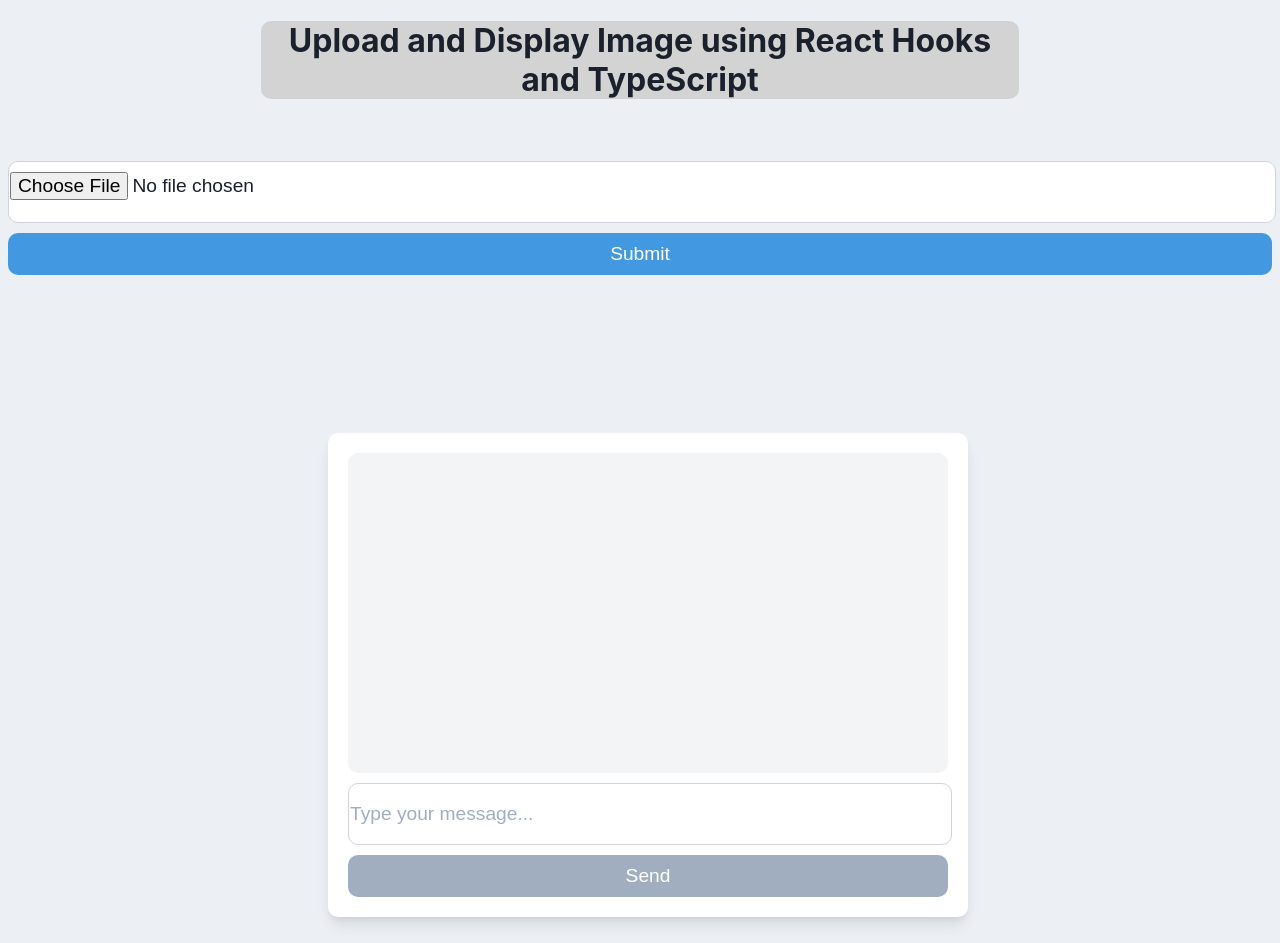
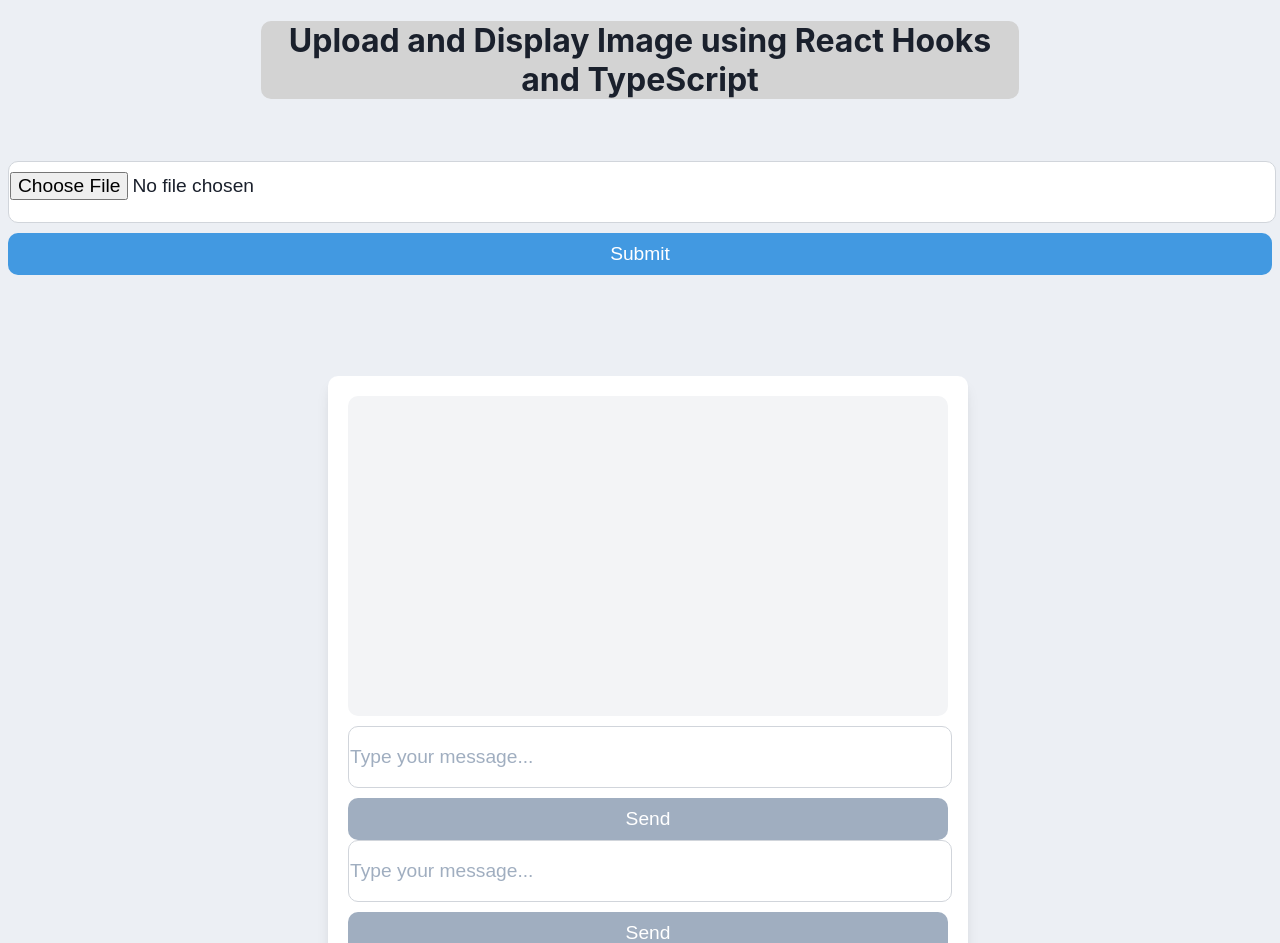
Before and after one commit to Samuel-James2003/Hackathon-Card-Reader, a React (Create React App) app in the folder Card-Reader-Front/card-reader/: page / in a window 1280 px wide. Shown: the top 943 px of the page. Built offline with nearby package versions, Linux system fonts and the light colour scheme.

Commit message:
added form

```diff
--- a/Card-Reader-Front/card-reader/src/component/Chatbot.tsx
+++ b/Card-Reader-Front/card-reader/src/component/Chatbot.tsx
@@ -163,7 +163,22 @@ const OpenAIRequest = () => {
             {loading ? "Loading..." : "Send"}
           </button>
         </form>
+        <form onSubmit={handleSubmit}>
+        <input
+            type="text"
+            value={inputMessage}
+            onChange={handleChange}
+            placeholder="Type your message..."
+          />
+          <button
+            type="submit"
+            aria-label="Create Deck"
+            disabled={loading || !inputMessage}
+          >
+            {loading ? 'Loading...' : 'Send'}
+            </button>
         {error && <p className="error-message">{error}</p>}
+        </form>
       </div>
     </div>
   );
```
